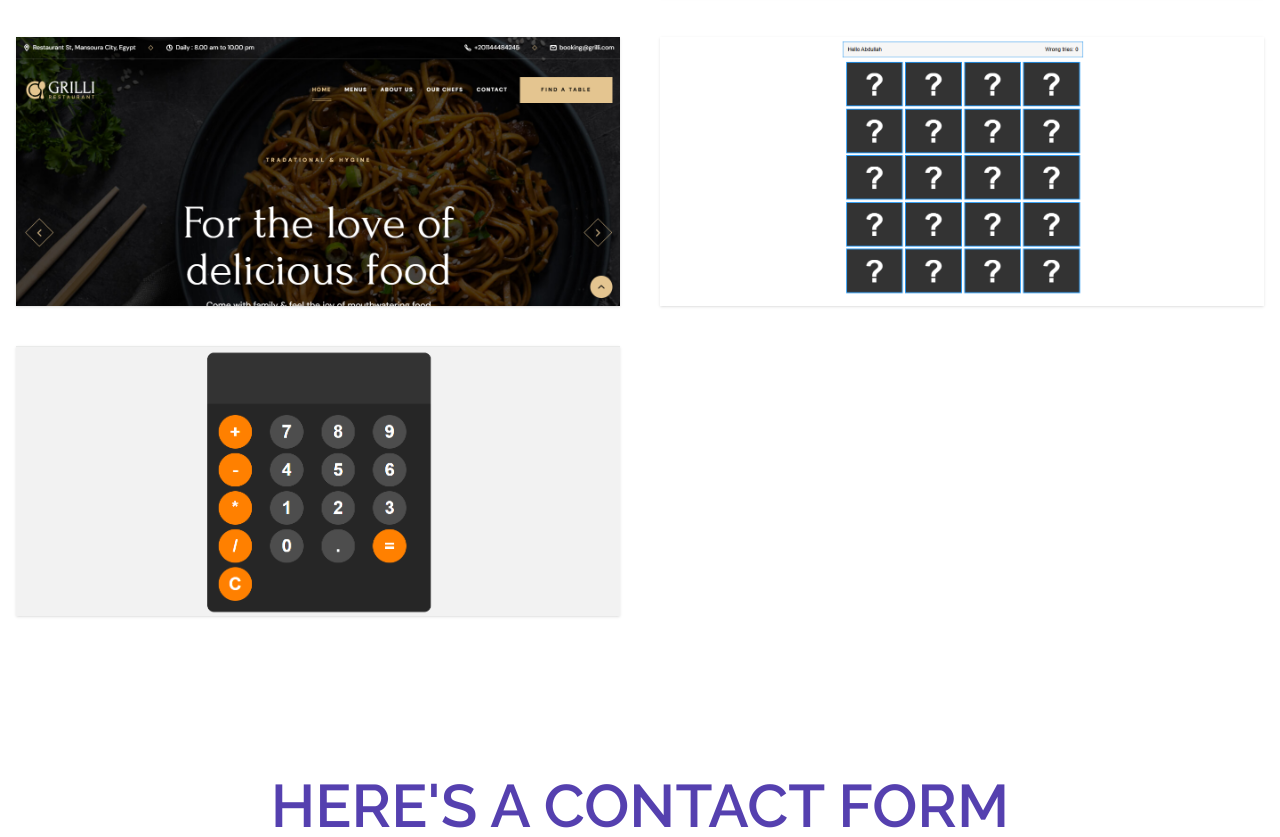
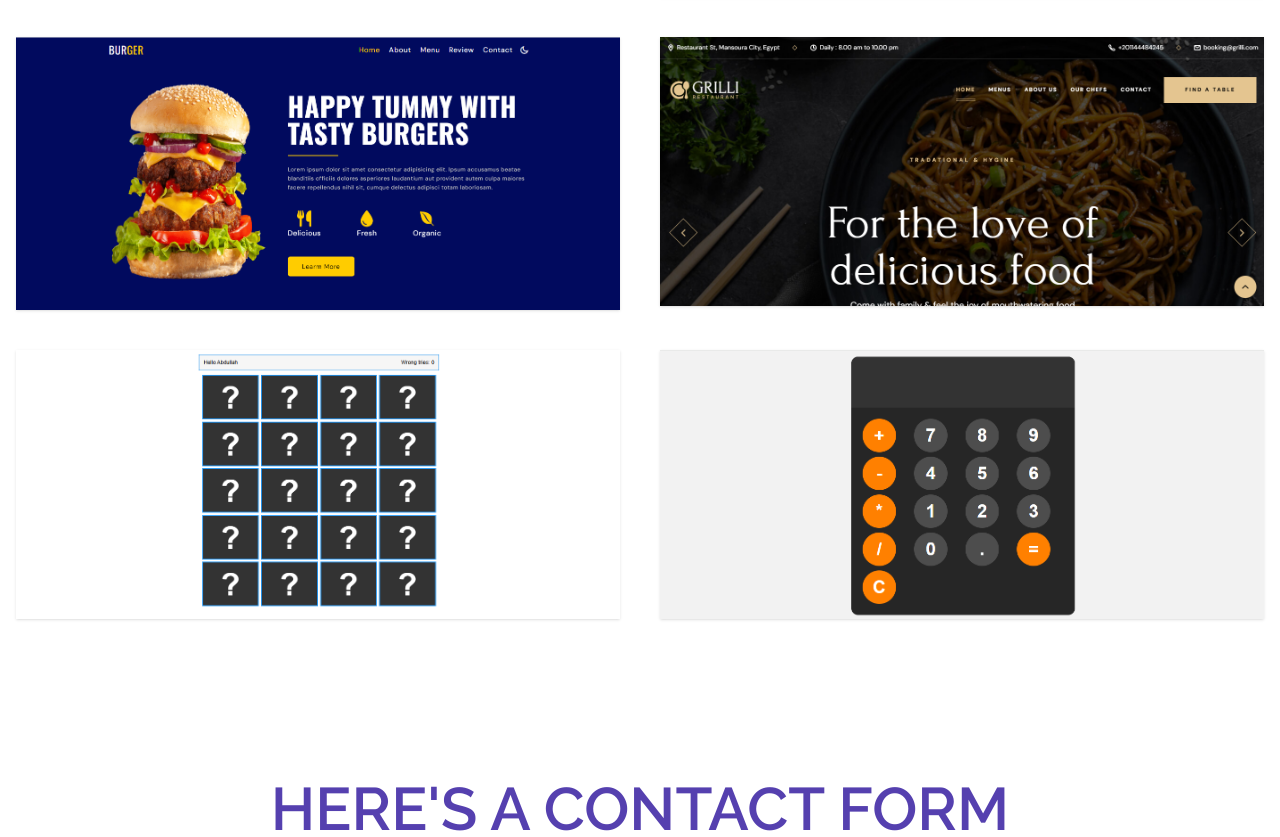
Before and after one commit to abdullah7417/My_Portfolio, a website: page index.html in a window 1280 px wide. Shown: the part 3027-3864 px from the top of the page. Drawn offline with nearby package versions, Linux system fonts and the light colour scheme; files that its build step writes are made by us from their sources.

Commit message:
add Burger Project

```diff
--- a/index.html
+++ b/index.html
@@ -512,6 +512,10 @@
                             class="mx-auto transform transition-all hover:scale-105 md:mx-0">
                             <img src="assets/img/bondi.png" class="w-full shadow" alt="portfolio image" />
                         </a>
+                        <a href="https://abdullah7417.github.io/Burger/"
+                            class="mx-auto transform transition-all hover:scale-105 md:mx-0">
+                            <img src="assets/img/Burger.png" class="w-full shadow" alt="portfolio image" />
+                        </a>
                         <a href="https://abdullah7417.github.io/Grilli/"
                             class="mx-auto transform transition-all hover:scale-105 md:mx-0">
                             <img src="assets/img/grilli.png" class="w-full shadow" alt="portfolio image" />
```
Also changed, not shown: assets/img/Burger.png (added).
